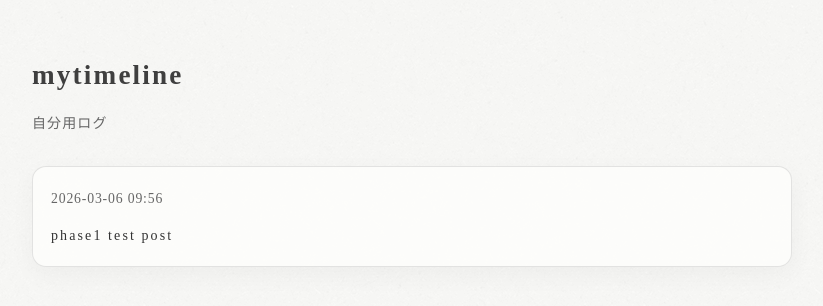
After one commit to aaaaaso/flask-diary, a Flask app: page /mytimeline in a window 1280 px wide. The commit adds this page. Shown: the top 306 px of the page, without its empty margins (228-1051 px from the left). Run offline with Flask 3, Linux system fonts and the light colour scheme; data comes from the database, SQL or seed files in the repository; both versions use the stored data as it was after the commit; some libraries are stand-ins or nearby versions.

Commit message:
myline_upload

```diff
--- a/app.py
+++ b/app.py
@@ -1,12 +1,163 @@
-from flask import Flask, render_template, abort, request, jsonify
+from flask import Flask, render_template, abort, request, jsonify, redirect, url_for
 from settings import TOTAL_PAGES, PAGE_IDS     # settings.pyから読む
 from notion_fetcher import fetch_diary_entries, clear_cache
 from lab import lab_bp
 import os
+import sqlite3
+from datetime import datetime, timezone
+from urllib.parse import parse_qsl, urlencode, urlsplit, urlunsplit
+
+try:
+    import psycopg
+except ImportError:
+    psycopg = None
 
 app = Flask(__name__)
 
 app.register_blueprint(lab_bp)
+
+SQLITE_PATH = os.path.join(app.root_path, "mytimeline.db")
+
+
+def _timeline_database_url() -> str:
+    return os.getenv("MYTIMELINE_DATABASE_URL") or os.getenv("DATABASE_URL", "")
+
+
+def _timeline_edit_token() -> str:
+    return os.getenv("MYTIMELINE_EDIT_TOKEN", "")
+
+
+def _timeline_db_kind() -> str:
+    db_url = _timeline_database_url()
+    if db_url.startswith(("postgres://", "postgresql://")):
+        return "postgres"
+    return "sqlite"
+
+
+def _postgres_conninfo() -> str:
+    raw_url = _timeline_database_url()
+    parts = urlsplit(raw_url)
+    query = dict(parse_qsl(parts.query, keep_blank_values=True))
+    if "sslmode" not in query:
+        query["sslmode"] = "require"
+    return urlunsplit((parts.scheme, parts.netloc, parts.path, urlencode(query), parts.fragment))
+
+
+def _open_timeline_db():
+    if _timeline_db_kind() == "postgres":
+        if psycopg is None:
+            raise RuntimeError("psycopg is required when using PostgreSQL. Install dependencies from requirements.txt.")
+        return psycopg.connect(_postgres_conninfo())
+
+    conn = sqlite3.connect(SQLITE_PATH)
+    conn.row_factory = sqlite3.Row
+    return conn
+
+
+def _init_timeline_table() -> None:
+    if _timeline_db_kind() == "postgres":
+        with _open_timeline_db() as conn:
+            with conn.cursor() as cur:
+                cur.execute(
+                    """
+                    CREATE TABLE IF NOT EXISTS mytimeline_posts (
+                      id BIGSERIAL PRIMARY KEY,
+                      content TEXT NOT NULL,
+                      created_at TIMESTAMPTZ NOT NULL DEFAULT NOW()
+                    )
+                    """
+                )
+            conn.commit()
+    else:
+        with _open_timeline_db() as conn:
+            conn.execute(
+                """
+                CREATE TABLE IF NOT EXISTS mytimeline_posts (
+                  id INTEGER PRIMARY KEY AUTOINCREMENT,
+                  content TEXT NOT NULL,
+                  created_at TEXT NOT NULL DEFAULT CURRENT_TIMESTAMP
+                )
+                """
+            )
+            conn.commit()
+
+
+def _timeline_list_posts(limit: int = 200):
+    _init_timeline_table()
+    if _timeline_db_kind() == "postgres":
+        with _open_timeline_db() as conn:
+            with conn.cursor() as cur:
+                cur.execute(
+                    """
+                    SELECT id, content, created_at
+                    FROM mytimeline_posts
+                    ORDER BY created_at DESC, id DESC
+                    LIMIT %s
+                    """,
+                    (limit,),
+                )
+                rows = cur.fetchall()
+
+        posts = []
+        for row in rows:
+            post_id, content, created_at = row
+            posts.append({
+                "id": post_id,
+                "content": content,
+                "created_at": created_at,
+            })
+        return posts
+
+    with _open_timeline_db() as conn:
+        rows = conn.execute(
+            """
+            SELECT id, content, created_at
+            FROM mytimeline_posts
+            ORDER BY created_at DESC, id DESC
+            LIMIT ?
+            """,
+            (limit,),
+        ).fetchall()
+
+    posts = []
+    for row in rows:
+        created_at = row["created_at"]
+        try:
+            parsed_created_at = datetime.strptime(created_at, "%Y-%m-%d %H:%M:%S").replace(tzinfo=timezone.utc)
+        except ValueError:
+            parsed_created_at = created_at
+        posts.append({
+            "id": row["id"],
+            "content": row["content"],
+            "created_at": parsed_created_at,
+        })
+    return posts
+
+
+def _timeline_insert_post(content: str) -> None:
+    _init_timeline_table()
+    if _timeline_db_kind() == "postgres":
+        with _open_timeline_db() as conn:
+            with conn.cursor() as cur:
+                cur.execute(
+                    """
+                    INSERT INTO mytimeline_posts (content)
+                    VALUES (%s)
+                    """,
+                    (content,),
+                )
+            conn.commit()
+        return
+
+    with _open_timeline_db() as conn:
+        conn.execute(
+            """
+            INSERT INTO mytimeline_posts (content)
+            VALUES (?)
+            """,
+            (content,),
+        )
+        conn.commit()
 
 def fetch_diary_by_page(n: int):
     page_id = PAGE_IDS.get(n)   # ← 直接PAGE_IDSから取得
@@ -47,5 +198,38 @@ def admin_clear_cache():
     clear_cache()
     return jsonify({"status": "ok"})
 
+
+@app.route("/mytimeline")
+def mytimeline():
+    posts = _timeline_list_posts()
+    return render_template("mytimeline.html", posts=posts)
+
+
+@app.route("/mytimeline/edit/<token>", methods=["GET", "POST"])
+def mytimeline_edit(token: str):
+    expected_token = _timeline_edit_token()
+    if not expected_token or token != expected_token:
+        abort(404)
+
+    error_message = ""
+    if request.method == "POST":
+        content = request.form.get("content", "").strip()
+        if not content:
+            error_message = "投稿内容が空です。"
+        elif len(content) > 5000:
+            error_message = "投稿内容は5000文字以内にしてください。"
+        else:
+            _timeline_insert_post(content)
+            return redirect(url_for("mytimeline_edit", token=token, posted=1))
+
+    posts = _timeline_list_posts()
+    posted = request.args.get("posted") == "1"
+    return render_template(
+        "mytimeline_edit.html",
+        posts=posts,
+        posted=posted,
+        error_message=error_message,
+    )
+
 if __name__ == "__main__":
     app.run(host="0.0.0.0", port=5001, debug=True)
--- a/static/style.css
+++ b/static/style.css
@@ -247,3 +247,96 @@ h2 {
   height: 4px;
   transform: rotate(90deg);
 }
+
+/* === mytimeline === */
+.timeline-wrap {
+  max-width: 760px;
+  margin: 0 auto;
+}
+
+.timeline-header {
+  margin-bottom: 28px;
+}
+
+.timeline-header h1 {
+  margin: 0;
+  font-size: 1.7rem;
+  letter-spacing: 0.08em;
+  color: #3f3f3f;
+}
+
+.timeline-header p {
+  margin: 8px 0 0;
+  color: #666;
+  letter-spacing: 0.08em;
+}
+
+.timeline-list {
+  display: grid;
+  gap: 22px;
+  margin-top: 20px;
+}
+
+.timeline-item {
+  border: 1px solid rgba(0, 0, 0, 0.1);
+  border-radius: 14px;
+  padding: 18px 18px 16px;
+  background: rgba(253, 253, 251, 0.88);
+  box-shadow: 0 8px 26px rgba(0, 0, 0, 0.04);
+}
+
+.timeline-date {
+  display: inline-block;
+  margin-bottom: 10px;
+  color: #666;
+  font-size: 0.86rem;
+  letter-spacing: 0.06em;
+}
+
+.timeline-content {
+  margin: 0;
+  white-space: pre-wrap;
+  word-break: break-word;
+  line-height: 1.9;
+}
+
+.timeline-empty {
+  color: #666;
+}
+
+.timeline-editor {
+  margin-bottom: 24px;
+}
+
+.timeline-form textarea {
+  width: 100%;
+  resize: vertical;
+  border-radius: 10px;
+  border: 1px solid rgba(0, 0, 0, 0.15);
+  padding: 12px 14px;
+  background: rgba(255, 255, 255, 0.8);
+  font: inherit;
+  letter-spacing: 0.08em;
+  line-height: 1.8;
+}
+
+.timeline-form button {
+  margin-top: 10px;
+  border: 1px solid #666;
+  border-radius: 9999px;
+  background: #fdfdfb;
+  color: #333;
+  padding: 8px 16px;
+  font: inherit;
+  cursor: pointer;
+}
+
+.timeline-notice {
+  margin: 0 0 12px;
+  color: #275d3f;
+}
+
+.timeline-error {
+  margin: 0 0 12px;
+  color: #8e2d2d;
+}
--- /dev/null
+++ b/templates/mytimeline.html
@@ -0,0 +1,47 @@
+<!DOCTYPE html>
+<html lang="ja">
+<head>
+  <meta charset="UTF-8">
+  <meta name="viewport" content="width=device-width, initial-scale=1.0">
+  <title>mytimeline</title>
+  <link rel="stylesheet" href="{{ url_for('static', filename='style.css') }}">
+  <link rel="stylesheet" href="{{ url_for('static', filename='aos.css') }}">
+  <meta name="robots" content="noindex,nofollow,noarchive">
+</head>
+<body>
+  <div class="timeline-wrap">
+    <header class="timeline-header" data-aos="fade-up">
+      <h1>mytimeline</h1>
+      <p>自分用ログ</p>
+    </header>
+
+    <main class="timeline-list">
+      {% if posts %}
+        {% for post in posts %}
+          <article class="timeline-item" data-aos="fade-up">
+            <time class="timeline-date">
+              {% if post.created_at.strftime is defined %}
+                {{ post.created_at.astimezone().strftime("%Y-%m-%d %H:%M") }}
+              {% else %}
+                {{ post.created_at }}
+              {% endif %}
+            </time>
+            <p class="timeline-content">{{ post.content }}</p>
+          </article>
+        {% endfor %}
+      {% else %}
+        <p class="timeline-empty" data-aos="fade-up">まだ投稿はありません。</p>
+      {% endif %}
+    </main>
+  </div>
+
+  <script src="{{ url_for('static', filename='aos.js') }}"></script>
+  <script>
+    AOS.init({
+      duration: 500,
+      easing: 'ease-in-out',
+      once: false
+    });
+  </script>
+</body>
+</html>
```
Also changed, not shown: templates/mytimeline_edit.html (added, +67 -0 lines), mytimeline.db (added).
